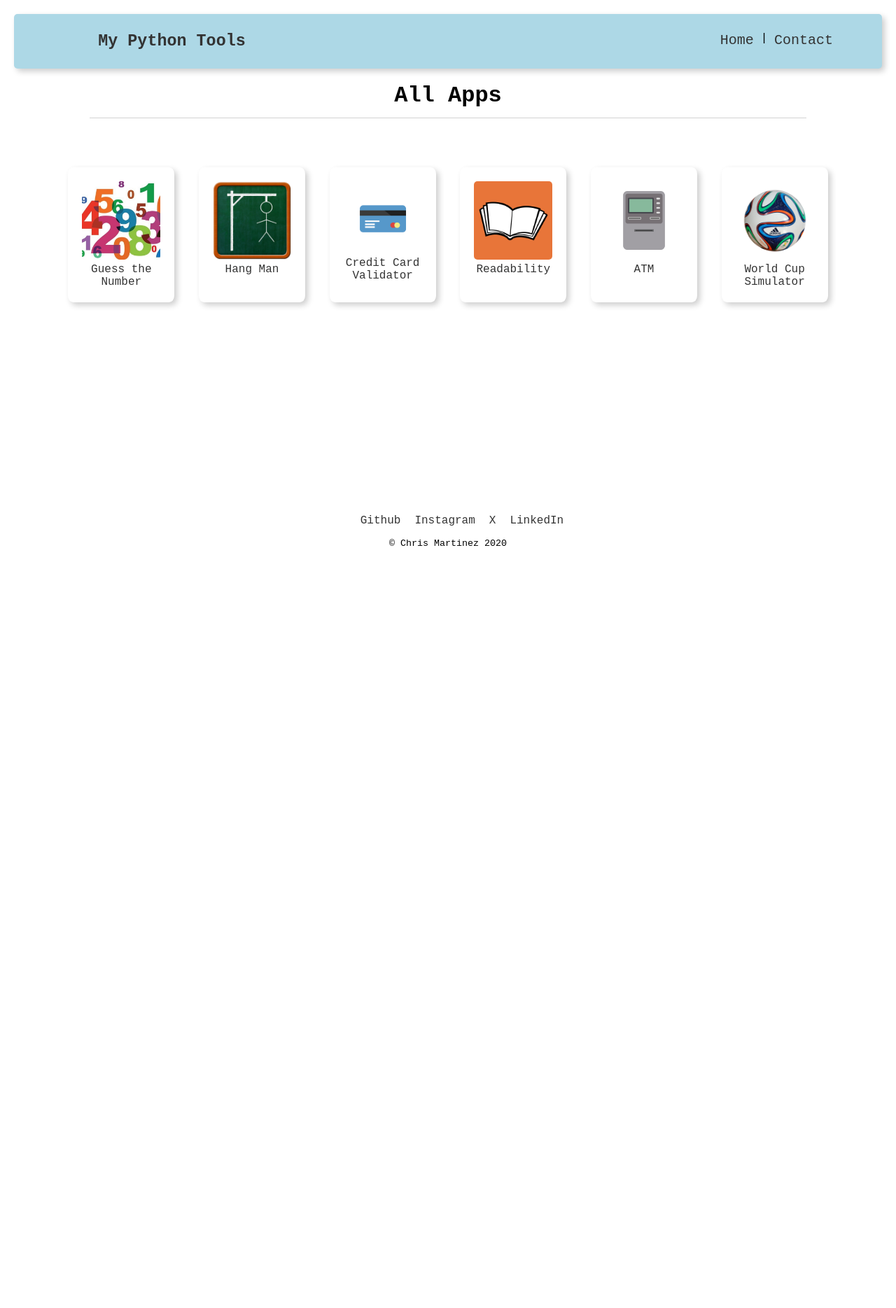
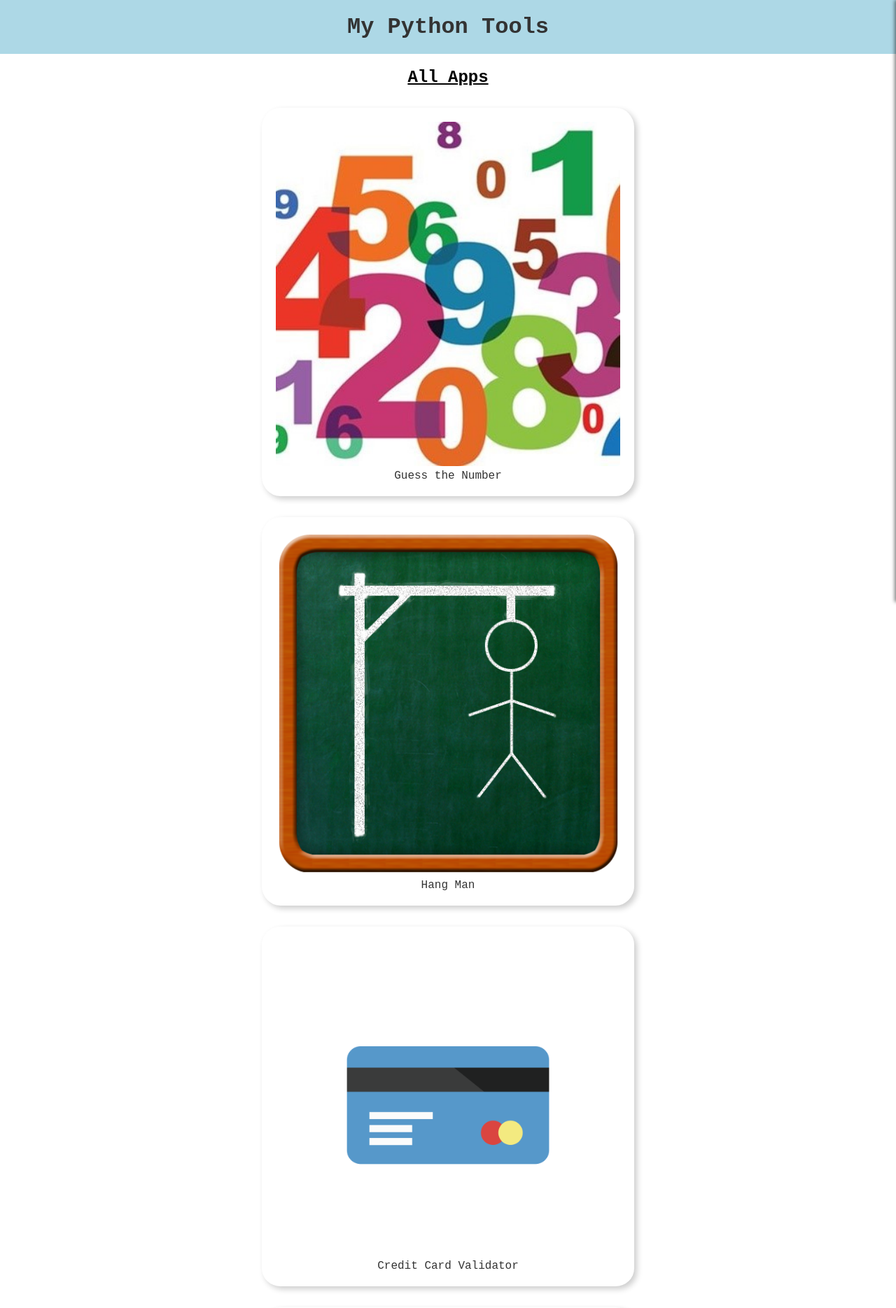
Before and after one commit to coderchris591/pyweb, a Flask app: page / in a window 1280 px wide. Shown: the top 1869 px of the page at 70% size. Before the commit the page ends 780 px from the top, so only its background shows below. Run offline with Flask 3, Linux system fonts and the light colour scheme; some libraries are stand-ins or nearby versions.

Commit message:
restyled home page and guess page for mobile

```diff
--- a/requirements.txt
+++ b/requirements.txt
@@ -1 +1,2 @@
 Flask==3.0.0
+Flask-Bootstrap==3.3.7.1
--- a/static/myapp.js
+++ b/static/myapp.js
@@ -0,0 +1,20 @@
+
+
+// Open side navigation
+function toggleMenu() {
+    var nav = document.querySelector('.sideNav');
+    nav.classList.toggle('active');
+}
+
+
+// Close the side navigation if clicked outside
+document.addEventListener('click', function(event) {
+    var nav = document.querySelector('.sideNav');
+    var hamburger = document.querySelector('.hamburger');
+    var isClickInsideNav = nav.contains(event.target);
+    var isClickInsideHamburger = hamburger.contains(event.target);
+
+    if (!isClickInsideNav && !isClickInsideHamburger) {
+        nav.classList.remove('active');
+    }
+});
--- a/static/style.css
+++ b/static/style.css
@@ -3,25 +3,72 @@
     font-family:'Courier New', Courier, monospace
 }
 
-/* Navbar container */
-.navbar {
-    background-color: lightblue;
-    border-radius: 5px;
-    padding: 10px;
-    box-shadow: 4px 4px 8px rgba(0, 0, 0, 0.2);
-    margin: 20px;
+
+
+/* Style for the hamburger icon */
+.hamburger {
+    color: black;
+    display: block;
+    cursor: pointer;
+    font-size: 30px;
+    position: absolute;
+    top: 15px;
+    right: 15px;
 }
 
-.navbar ul {
-    list-style-type: none;
+/* Style for the navigation menu */
+.sideNav {
+    background-color: lightblue;
     display: flex;
-    justify-content: flex-end;
-    margin-right: 50px;
+    flex-direction: column;
+    justify-content: flex-start;
+    align-items: flex-start;
+    position: fixed;
+    top: 0;
+    right: 0;
+    height: 100%;
+    width: 250px;
+    background-color: white;
+    box-shadow: -2px 0 5px rgba(0,0,0,0.5);
+    transform: translateX(100%);
+    transition: transform 0.3s ease-in-out;
+    z-index: 1000;
+    padding-top: 60px; /* Adjust padding to position the links */
 }
 
+.sideNav ul {
+    list-style-type: none;
+    margin: 0;
+    padding: 0;
+    width: 100%;
+}
+
+.sideNav ul li {
+    margin: 20px 0;
+    width: 100%;
+    text-align: center;
+}
+
+/* Show the navigation menu when active */
+.sideNav.active {
+    transform: translateX(0);
+}
+
+/* Hide the hamburger icon on larger screens */
+@media (min-width: 601px) {
+    .hamburger {
+        display: none;
+    }
+}
+/* Show the hamburger icon on small screens */
+@media (max-width: 600px) {
+    .hamburger {
+        display: block;
+    }
+}
 
 /* Navbar links */
-.navbar ul li a  {
+.sideNav ul li a  {
     font-size: 20px;
     color: #333;
     text-decoration: none;
@@ -42,21 +89,38 @@
 
 /* Header */
 
-.header{
+header{
     text-align: center;
     margin: 0 auto;
-    border-bottom: 1px solid lightgrey;
-    width: 80%;
-    min-height: 50px;
+    /* min-height: 50px; */
+    width: 100%;
+    background-color: lightblue;
+}
+
+header a{
+    text-decoration: none;
+    color: #333;
+}
+h1{
+    margin: 20px;
+    text-align: center;
 
 }
-h1{
-    margin: 0;
+
+h2{
+    margin: 20px;
+    text-align: center;
+    text-decoration: underline;
 }
 
 h3{
     margin: 0;
+    text-align: center;
+}
 
+h4{
+    margin: 0;
+    text-align: center;
 }
 
 
@@ -66,12 +130,14 @@ h3{
 body {
     min-height: 100vh;
     margin: 0;
-    overflow: hidden;
+    display: flex;
+    flex-direction: column;
 }
 
 .content{
     max-width: 1400px;
-    min-width: 800px;
+    width: 80%;
+    /* min-width: 800px; */
     margin: 0 auto;
 }
 
@@ -80,8 +146,6 @@ body {
 
 /* Main container */
 .container {
-    margin: 0 20px;
-    padding: 40px;
 }
 
 .container img {
@@ -96,10 +160,12 @@ body {
     margin: 20px;
     flex-wrap: wrap;
     justify-content: space-around;
+    align-items: center;
+    flex-direction: column;
 }
 
 .flex-item {
-    width: 10%;
+    width: 50%;
     margin: 10px;
     margin-bottom: 20px;
     border-radius: 5px;
@@ -144,12 +238,6 @@ footer a {
     text-decoration: none;
 }
 
-
-body {
-    display: flex;
-    flex-direction: column;
-}
-
 article {
     flex: 1;
 }
--- a/templates/atm.html
+++ b/templates/atm.html
@@ -1,4 +1,4 @@
-{% extends "layout.html" %}
+{% extends "template.html" %}
 
 {% block head %}
     <title>{% block title %}ATM{% endblock %}</title>
--- a/templates/contact.html
+++ b/templates/contact.html
@@ -1,4 +1,4 @@
-{% extends "layout.html" %}
+{% extends "template.html" %}
 
 {% block head %}
     <title>{% block title %}Contact{% endblock %}</title>
--- a/templates/credit.html
+++ b/templates/credit.html
@@ -1,4 +1,4 @@
-{% extends "layout.html" %}
+{% extends "template.html" %}
 
 {% block head %}
     <title>{% block title %}Credit Card Validator{% endblock %}</title>
--- a/templates/fifa-world-cup.html
+++ b/templates/fifa-world-cup.html
@@ -1,4 +1,4 @@
-{% extends "layout.html" %}
+{% extends "template.html" %}
 
 {% block head %}
     <title>{% block title %}World Cup Simulator{% endblock %}</title>
--- a/templates/index.html
+++ b/templates/index.html
@@ -1,4 +1,4 @@
-{% extends "layout.html" %}
+{% extends "template.html" %}
 
 {% block head %}
     <title>{% block title %}Home{% endblock %}</title>
@@ -6,9 +6,7 @@
 
 
 {% block content %}
-<div class="header">
-    <h1>All Apps</h1>
-</div>
+<h2>All Apps</h2>
 <div class="container">
     <div class="flex-container">
         <a class="flex-item" href="{{ url_for('get_sessions', app='guess') }}"><img src="{{ url_for('static', filename='img/numbers.jpg') }}">Guess the Number</a>
--- a/templates/layout.html
+++ /dev/null
@@ -1,41 +0,0 @@
-
-
-
-{% block head %}
-    <title>{% block title %}Layout{% endblock %}</title>
-{% endblock %}
-
-<link rel="stylesheet" href="{{ url_for('static', filename='style.css') }}">
-
-<nav class="navbar">
-    <ul>
-        <li style="margin-right: 60%;"><a href="{{ url_for('index') }}"><h3>My Python Tools</h3></a></li>
-        <li><a href="{{ url_for('index') }}">Home</a></li>
-        <li>|&nbsp; </li>
-        <li><a href="{{ url_for('contact')}}">Contact</a></li>
-    </ul>
-</nav>
-
-
-
-<body>
-<div class="content">
-{% block content %}
-{% endblock %}
-</div>
-    <article></article>
-
-    <footer>
-        <nav>
-            <ul>
-                <li><a href="#">Github</a></li>
-                <li><a href="#">Instagram</a></li>
-                <li><a href="#">X</a></li>
-                <li><a href="#">LinkedIn</a></li>
-
-            </ul>
-        </nav>
-        <p><small>&copy; Chris Martinez 2020</small></p>
-
-    </footer>
-</body>
--- a/templates/lost.html
+++ b/templates/lost.html
@@ -1,4 +1,4 @@
-{% extends "layout.html" %}
+{% extends "template.html" %}
 
 {% block head %}
     <title>{% block title %}You Lost{% endblock %}</title>
--- a/templates/phrase.html
+++ b/templates/phrase.html
@@ -1,4 +1,4 @@
-{% extends "layout.html" %}
+{% extends "template.html" %}
 
 {% block head %}
     <title>{% block title %}Hang Man{% endblock %}</title>
--- a/templates/readability.html
+++ b/templates/readability.html
@@ -1,4 +1,4 @@
-{% extends "layout.html" %}
+{% extends "template.html" %}
 
 {% block head %}
     <title>{% block title %}Hang Man{% endblock %}</title>
--- /dev/null
+++ b/templates/template.html
@@ -0,0 +1,42 @@
+
+{% block head %}
+    <title>{% block title %}Layout{% endblock %}</title>
+{% endblock %}
+
+<link rel="stylesheet" href="{{ url_for('static', filename='style.css') }}">
+<script src="{{ url_for('static', filename='myapp.js') }}"></script>
+
+<body>
+    <header>
+        <a href="{{ url_for('index') }}"><h1>My Python Tools</h1></a>
+        <div class="hamburger">
+            <div onclick="toggleMenu()">&#9776;</div>
+        </div>
+    </header>
+    <nav class="sideNav">
+        <ul>
+            <li><a href="{{ url_for('index') }}">Home</a></li>
+            <li><a href="{{ url_for('contact')}}">Contact</a></li>
+        </ul>
+    </nav>
+
+<div class="content">
+{% block content %}
+{% endblock %}
+</div>
+    <article></article>
+
+    <footer>
+        <nav>
+            <ul>
+                <li><a href="#">Github</a></li>
+                <li><a href="#">Instagram</a></li>
+                <li><a href="#">X</a></li>
+                <li><a href="#">LinkedIn</a></li>
+
+            </ul>
+        </nav>
+        <p><small>&copy; Chris Martinez 2020</small></p>
+
+    </footer>
+</body>
--- a/templates/winner.html
+++ b/templates/winner.html
@@ -1,4 +1,4 @@
-{% extends "layout.html" %}
+{% extends "template.html" %}
 
 {% block head %}
     <title>{% block title %}You Won{% endblock %}</title>
--- a/templates/youtube.html
+++ b/templates/youtube.html
@@ -1,4 +1,4 @@
-{% extends "layout.html" %}
+{% extends "template.html" %}
 
 {% block head %}
     <title>{% block title %}YouTube Data{% endblock %}</title>
```
Also changed, not shown: other parts of static/style.css (+30 -2 lines), templates/guess.html (+28 -28 lines).
